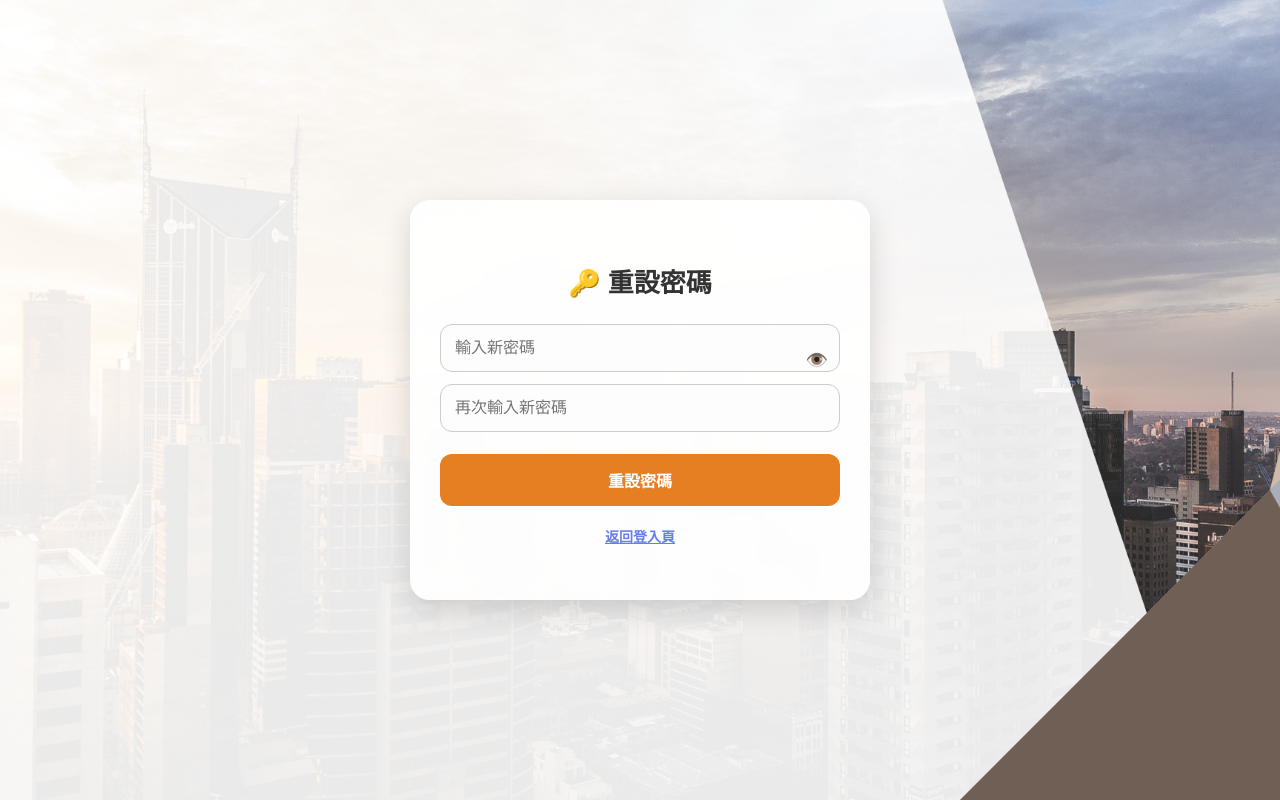
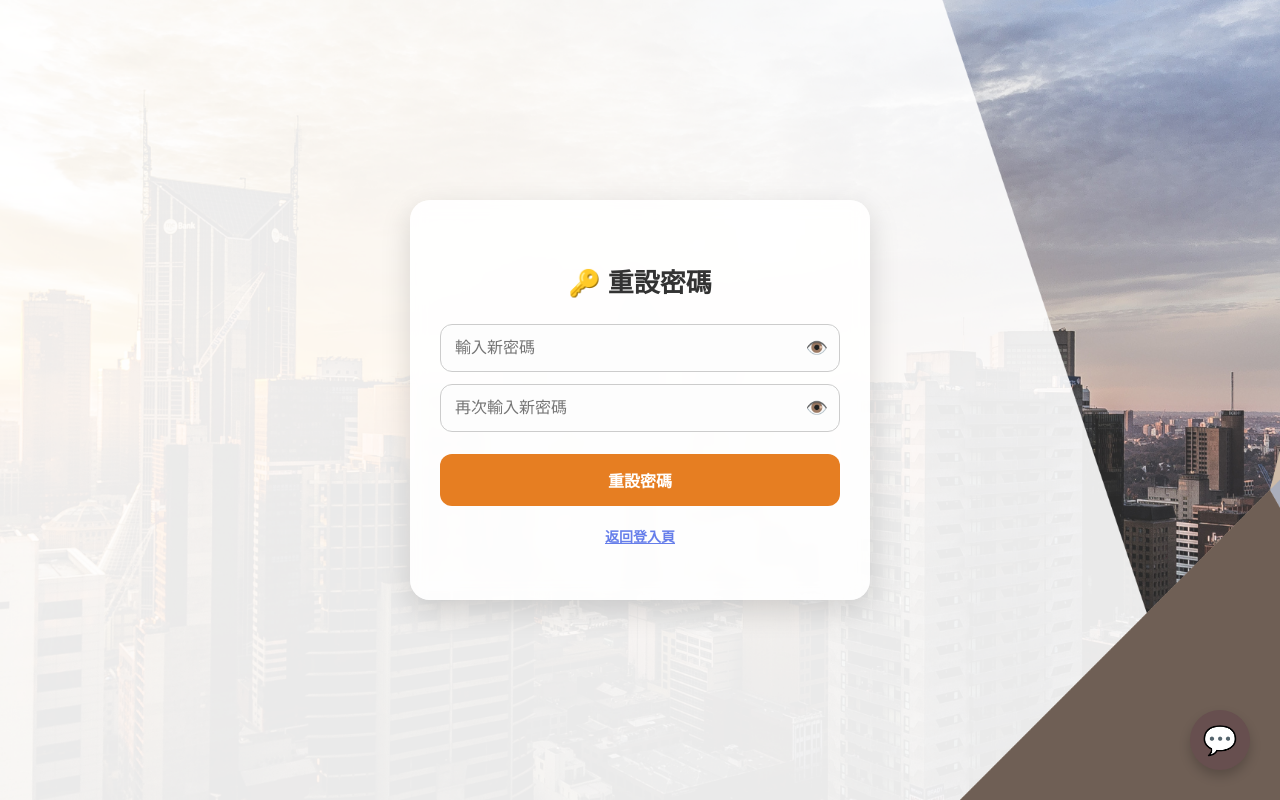
Before and after one commit to CardiaCeres/manufacturing-system-asp.net, a Vue app in the folder project/: page /reset-password in a window 1280 px wide. Built offline with nearby package versions, Linux system fonts and the light colour scheme.

Commit message:
Update ResetPassword.vue

```diff
--- a/project/src/components/ResetPassword.vue
+++ b/project/src/components/ResetPassword.vue
@@ -3,19 +3,26 @@
     <div class="reset-box">
       <h2>🔑 重設密碼</h2>
       <form @submit.prevent="submitNewPassword" class="reset-form">
+      <div class="password-field">
         <input
           v-model="password"
-          :type="showPassword ? 'text' : 'password'"
+          :type="showPassword1 ? 'text' : 'password'"
           placeholder="輸入新密碼"
           required
         />
         <span class="toggle-eye" @click="togglePassword">👁️</span>
+        </div>
+
+        <div class="password-field">
         <input
           v-model="confirmPassword"
-          :type="showPassword ? 'text' : 'password'"
+          :type="showPassword2 ? 'text' : 'password'"
           placeholder="再次輸入新密碼"
           required
         />
+        <span class="toggle-eye" @click="togglePassword(2)">👁️</span>
+        </div>
+
         <button type="submit">重設密碼</button>
       </form>
 
@@ -27,15 +34,18 @@
         <a @click="goBack">返回登入頁</a>
       </p>
     </div>
+    <ChatWidget />
   </div>
 </template>
 
 <script>
 import axios from "axios";
 import { useRoute, useRouter } from "vue-router";
+import ChatWidget from "@/components/ChatWidget.vue";
 
 export default {
   name: "ResetPassword",
+  components: { ChatWidget },
   setup() {
     const route = useRoute();
     const router = useRouter();
@@ -45,13 +55,15 @@ export default {
     return {
       password: "",
       confirmPassword: "",
-      showPassword: false,
+      showPassword1: false,
+      showPassword2: false,
       message: ""
     };
   },
   methods: {
-    togglePassword() {
-      this.showPassword = !this.showPassword;
+    togglePassword(field) {
+      if (field === 1) this.showPassword1 = !this.showPassword1;
+      if (field === 2) this.showPassword2 = !this.showPassword2;
     },
     goBack() {
       this.$router.push("/login");
@@ -69,7 +81,7 @@ export default {
       }
 
       try {
-        const response = await axios.post("/api/reset-password", {
+        const response = await axios.post("/reset-password", {
           token,
           password: this.password
         });
@@ -130,10 +142,15 @@ export default {
   transition: 0.3s;
 }
 
+.password-field {
+  position: relative;
+  width: 100%;
+}
+
 .toggle-eye {
   position: absolute;
   right: 12px;
-  top: 36px;
+  top: 50%;
   transform: translateY(-50%);
   cursor: pointer;
   user-select: none;
```
